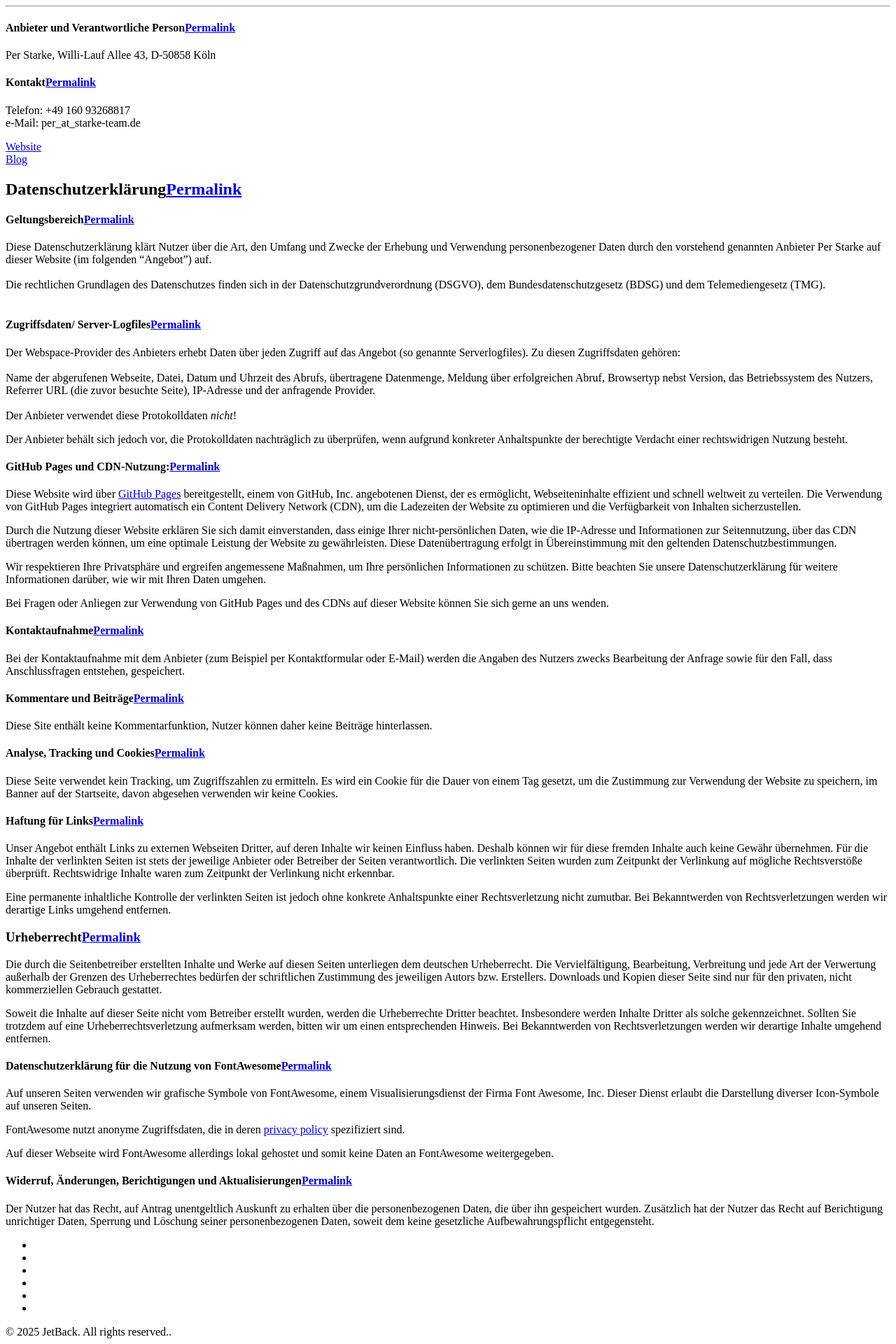
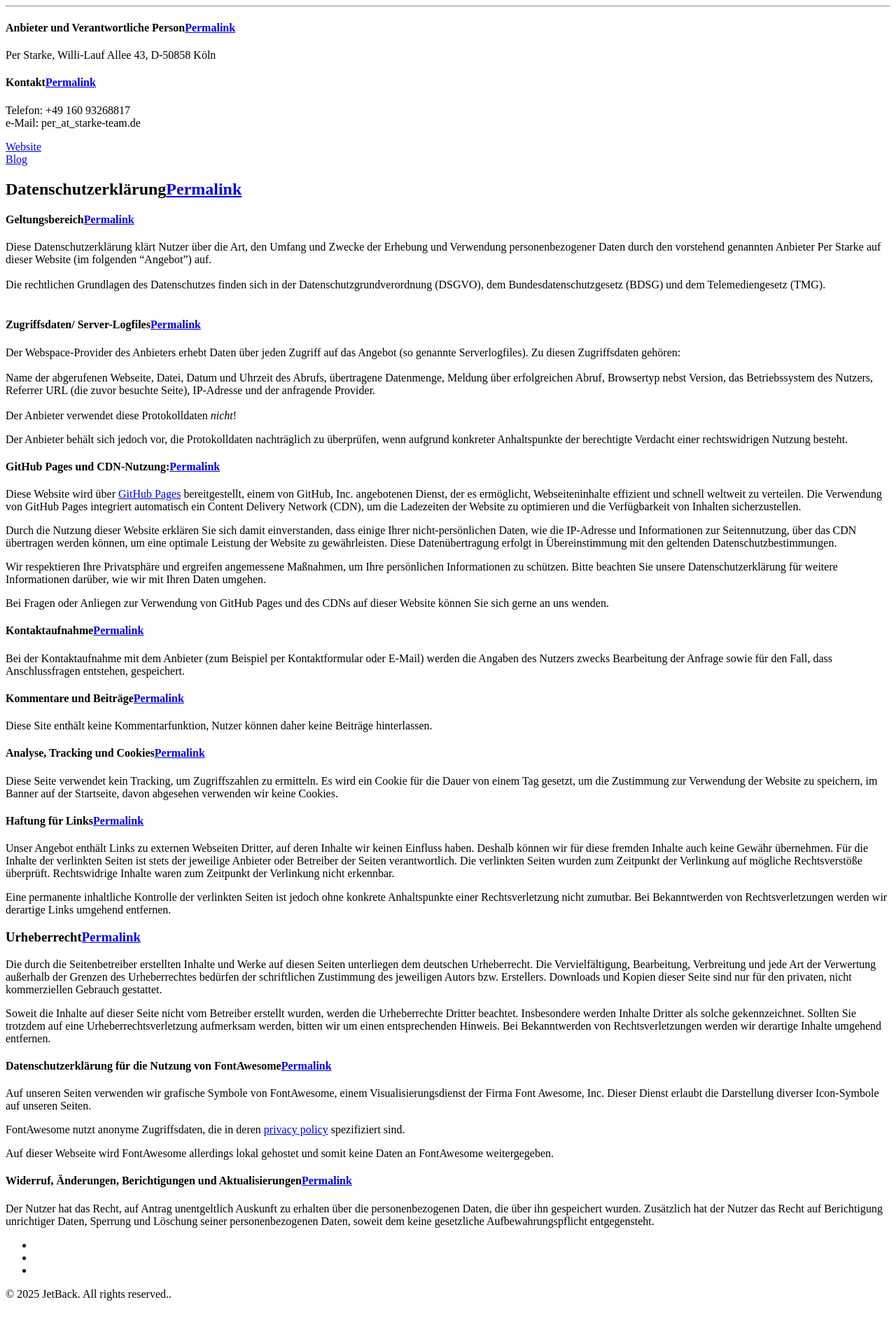
Before and after one commit to simonjetback/jetback-site, a Jekyll site: the page built from _pages/imprint.md, in a window 1280 px wide. Shown: the part 699-2619 px from the top of the page at 70% size. Built offline with Jekyll 4.4.1, drawn with Linux system fonts in a browser that asks for light colours; cached includes are drawn as plain includes; after the commit the page ends 2565 px from its top, so only the background shows below that.

Commit message:
styling tweaks

```diff
--- a/_config.yml
+++ b/_config.yml
@@ -44,17 +44,17 @@
       icon: "fa fa-phone"
       url: "tel:07465 653849"
 
-    - label: "Facebook"
-      icon: "fab fa-facebook"
-      url: "https://facebook.com/jetbackcleaning"  # create/replace with your actual page
+    # - label: "Facebook"
+    #   icon: "fab fa-facebook"
+    #   url: "https://facebook.com/jetbackcleaning"  # create/replace with your actual page
 
-    - label: "Instagram"
-      icon: "fab fa-instagram"
-      url: "https://instagram.com/jetbackcleaning"  # optional but great for before/after pics
+    # - label: "Instagram"
+    #   icon: "fab fa-instagram"
+    #   url: "https://instagram.com/jetbackcleaning"  # optional but great for before/after pics
 
-    - label: "Google Reviews"
-      icon: "fa fa-star"
-      url: "https://g.co/kgs/b1cTZ72"  # replace with your Google Business profile
+    # - label: "Google Reviews"
+    #   icon: "fa fa-star"
+    #   url: "https://g.co/kgs/b1cTZ72"  # replace with your Google Business profile
 
   copyright: "JetBack. All rights reserved."
 
--- a/_sass/oneflow/skins/jetback.scss
+++ b/_sass/oneflow/skins/jetback.scss
@@ -458,3 +458,27 @@
   text-align: center;
   padding: 0 1rem; // optional: keeps spacing on small screens
 }
+
+
+.site-section.alternative-color#about-us .about-image img {
+  @media (max-width: 768px) {
+    padding-top: 1.5rem;
+  }
+}
+
+.site-section.alternative-color#about-us .about-text h2 {
+  @media (max-width: 768px) {
+    margin-top: 0.5rem; // or 0 if you want it tighter
+  }
+}
+
+.contact-heading {
+  @media (max-width: 768px) {
+    margin-top: 0.5rem; // or 0 if needed
+  }
+}
+.contact-column.contact-text p {
+  @media (max-width: 768px) {
+    margin-bottom: 0; // or 0 if you want it tighter
+  }
+}
--- a/index.html
+++ b/index.html
@@ -45,7 +45,7 @@
 <section id="services" class="site-section services-section">
   <div class="wrapper">
     <h2 class="section-title">Our Services</h2>
-    <div class="centered-text">
+    <div>
       <p class="section-intro">We offer a range of exterior cleaning services to keep your property looking its best. Here are some of the services we provide. If you need something else, just ask.</p>
     </div>
   </div>
```
